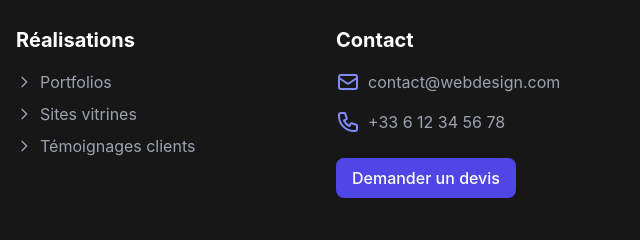
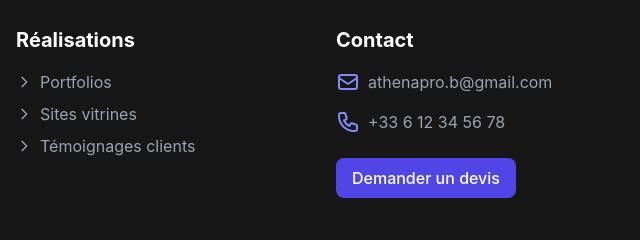
Before and after one commit to Portfolio-professionnal/Tarifs, a plain HTML site: page index.html in a window 1280 px wide. Shown: the part 4345-4585 px from the top of the page, 640-1280 px from the left. Drawn offline with nearby package versions, Linux system fonts and the light colour scheme; animation ran at ten frames a second.

Commit message:
Update index.html

```diff
--- a/index.html
+++ b/index.html
@@ -1081,7 +1081,7 @@
                                 <svg xmlns="http://www.w3.org/2000/svg" class="h-6 w-6 text-indigo-400 mr-2 shrink-0" fill="none" viewBox="0 0 24 24" stroke="currentColor">
                                     <path stroke-linecap="round" stroke-linejoin="round" stroke-width="2" d="M3 8l7.89 5.26a2 2 0 002.22 0L21 8M5 19h14a2 2 0 002-2V7a2 2 0 00-2-2H5a2 2 0 00-2 2v10a2 2 0 002 2z" />
                                 </svg>
-                                <span class="text-gray-400">contact@webdesign.com</span>
+                                <span class="text-gray-400">athenapro.b@gmail.com</span>
                             </li>
                             <li class="flex items-start">
                                 <svg xmlns="http://www.w3.org/2000/svg" class="h-6 w-6 text-indigo-400 mr-2 shrink-0" fill="none" viewBox="0 0 24 24" stroke="currentColor">
```
